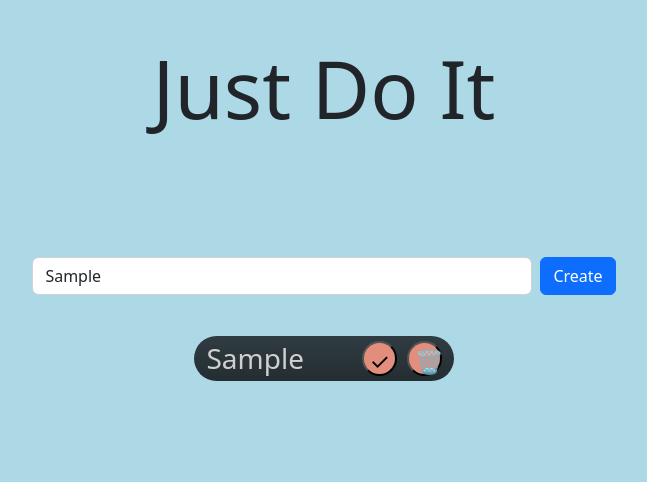
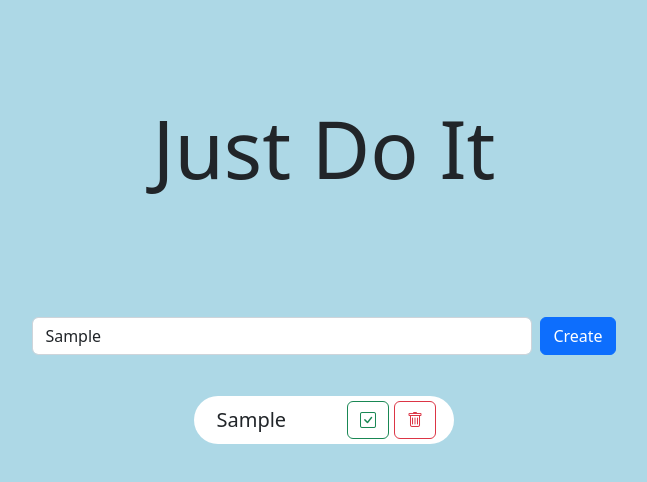
Before and after one commit to a22ahmom/ToDoListWebApplication, a plain HTML site: page index.html in a window 1280 px wide. Both pictures are taken after typing "Sample" into the empty fields and a click on the button "Create". Shown: the whole page, without its empty margins (316-963 px from the left). Drawn offline with nearby package versions, Linux system fonts and the light colour scheme.

Commit message:
added bootstrap icons and made the page more appealing

```diff
--- a/index.html
+++ b/index.html
@@ -7,6 +7,7 @@
 
     <!-- Bootstrap -->
     <link href="https://cdn.jsdelivr.net/npm/bootstrap@5.2.3/dist/css/bootstrap.min.css" rel="stylesheet">
+    <link href="https://cdn.jsdelivr.net/npm/bootstrap-icons@1.13.1/font/bootstrap-icons.min.css" rel="stylesheet">
 
     <!-- CSS -->
     <link rel="stylesheet" href="style.css">
--- a/script.js
+++ b/script.js
@@ -16,7 +16,7 @@ clickButton.onclick = function () {
     if (text !== "") {
 
         const mainTaskDiv = document.createElement("div");
-        mainTaskDiv.style.background = "linear-gradient(to bottom, #2F3C42 0%, #2A353A 50%, #242D31 100%)";
+        mainTaskDiv.style.background = "white";
         // mainTaskDiv.style.height = "40px";
         mainTaskDiv.style.width = "260px";
         mainTaskDiv.style.borderRadius = "30px";
@@ -27,18 +27,19 @@ clickButton.onclick = function () {
         mainTaskDiv.style.columnGap = "5px";
         mainTaskDiv.style.marginTop = "20px";
 
-        const headingThree = document.createElement("h3");
+        const headingThree = document.createElement("h5");
         headingThree.style.margin = "auto";
         headingThree.style.wordBreak = "break-word";
         headingThree.style.whiteSpace = "normal";
         headingThree.textContent = text;
-        headingThree.style.color = "#CFCFCF";
+        // headingThree.style.color = "black";
         headingThree.style.fontWeight = "normal";
+        headingThree.classList.add("h5");
 
         const taskContainer = document.createElement("div");
         // taskContainer.style.backgroundColor = "lightBlue";
         // taskContainer.style.height = "25px";
-        taskContainer.style.width = "150px";
+        taskContainer.style.width = "130px";
         // taskContainer.style.justifyContent = "center";
 
         const buttonContainer = document.createElement("div");
@@ -49,23 +50,22 @@ clickButton.onclick = function () {
         buttonContainer.style.display = "flex";
         buttonContainer.style.justifyContent = "center";
         buttonContainer.style.alignItems = "center";
+        buttonContainer.style.gap = "5px";
 
         const completedBtn = document.createElement("button");
-        completedBtn.style.height = "35px";
-        completedBtn.style.width = "35px";
-        completedBtn.style.borderRadius = "30px";
-        completedBtn.style.backgroundColor = "#E38E7D";
-        completedBtn.style.fontSize = "23px";
-        completedBtn.textContent = "✓";
+        completedBtn.classList.add("btn", "btn-outline-success");
+        const completedBtnIcon = document.createElement("i");
+        completedBtnIcon.classList.add("bi", "bi-check-square");
+
+        completedBtn.appendChild(completedBtnIcon);
 
         const deleteBtn = document.createElement("button");
-        deleteBtn.style.height = "35px";
-        deleteBtn.style.width = "35px";
-        deleteBtn.style.borderRadius = "30px";
-        deleteBtn.style.backgroundColor = "#E38E7D";
-        deleteBtn.style.fontSize = "23px";
-        deleteBtn.style.marginLeft = "10px";
-        deleteBtn.textContent = "🗑";
+        deleteBtn.classList.add("btn", "btn-outline-danger");
+
+        const deleteBtnIcon = document.createElement("i");
+        deleteBtnIcon.classList.add("bi", "bi-trash");
+
+        deleteBtn.appendChild(deleteBtnIcon);
 
         buttonContainer.appendChild(completedBtn);
         buttonContainer.appendChild(deleteBtn);
@@ -96,13 +96,13 @@ clickButton.onclick = function () {
             allTaskDiv.removeChild(mainTaskDiv);
         });
 
-        completedBtn.addEventListener("mouseover", () => {
-            completedBtn.style.backgroundColor = "#41B04C";
-        });
+        // completedBtn.addEventListener("mouseover", () => {
+        //     completedBtn.style.backgroundColor = "#41B04C";
+        // });
 
-        completedBtn.addEventListener("mouseout", () => {
-            completedBtn.style.backgroundColor = "#E38E7D";
-        });
+        // completedBtn.addEventListener("mouseout", () => {
+        //     completedBtn.style.backgroundColor = "#E38E7D";
+        // });
 
         deleteBtn.addEventListener("mouseover", () => {
             deleteBtn.style.backgroundColor = "#E53412";
--- a/style.css
+++ b/style.css
@@ -9,7 +9,7 @@ body {
 }
 
 .h1 {
-    margin-top: 40px;
+    margin-top: 100px;
 }
 
 .input {
```
